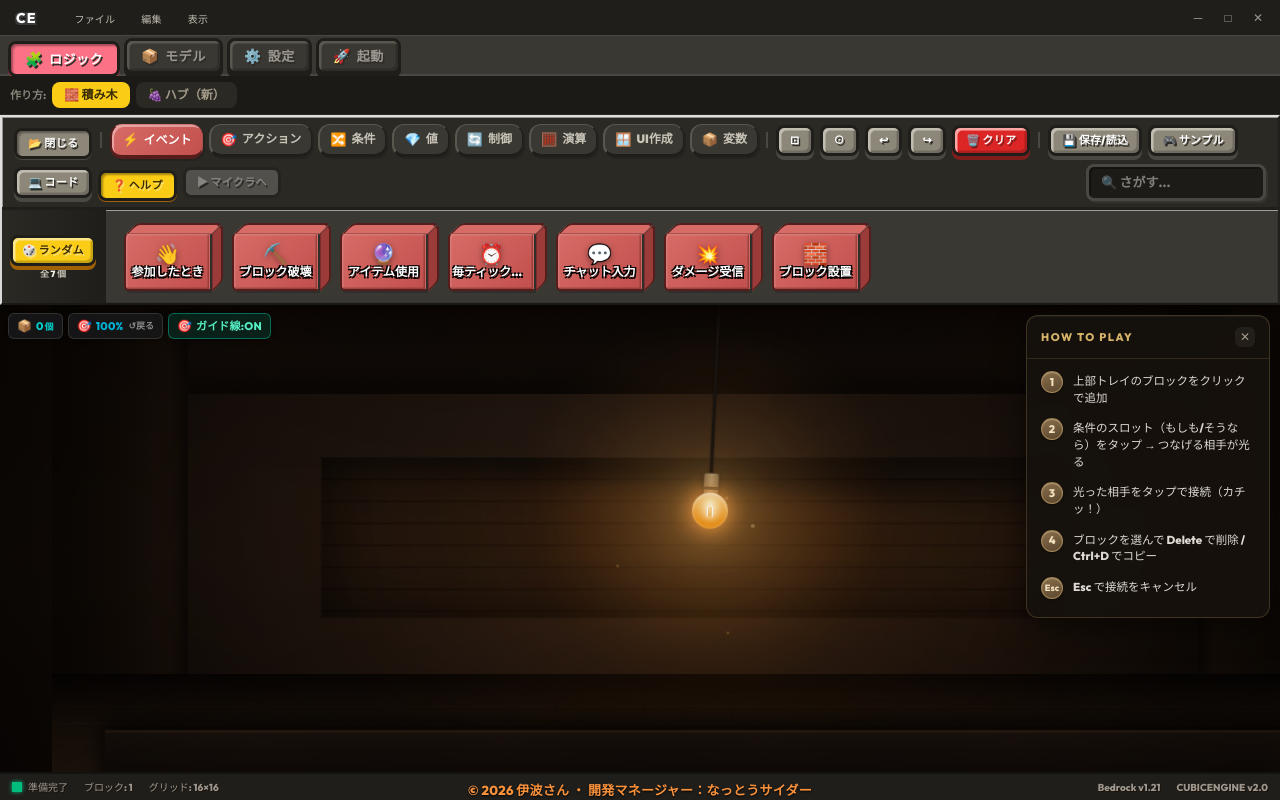
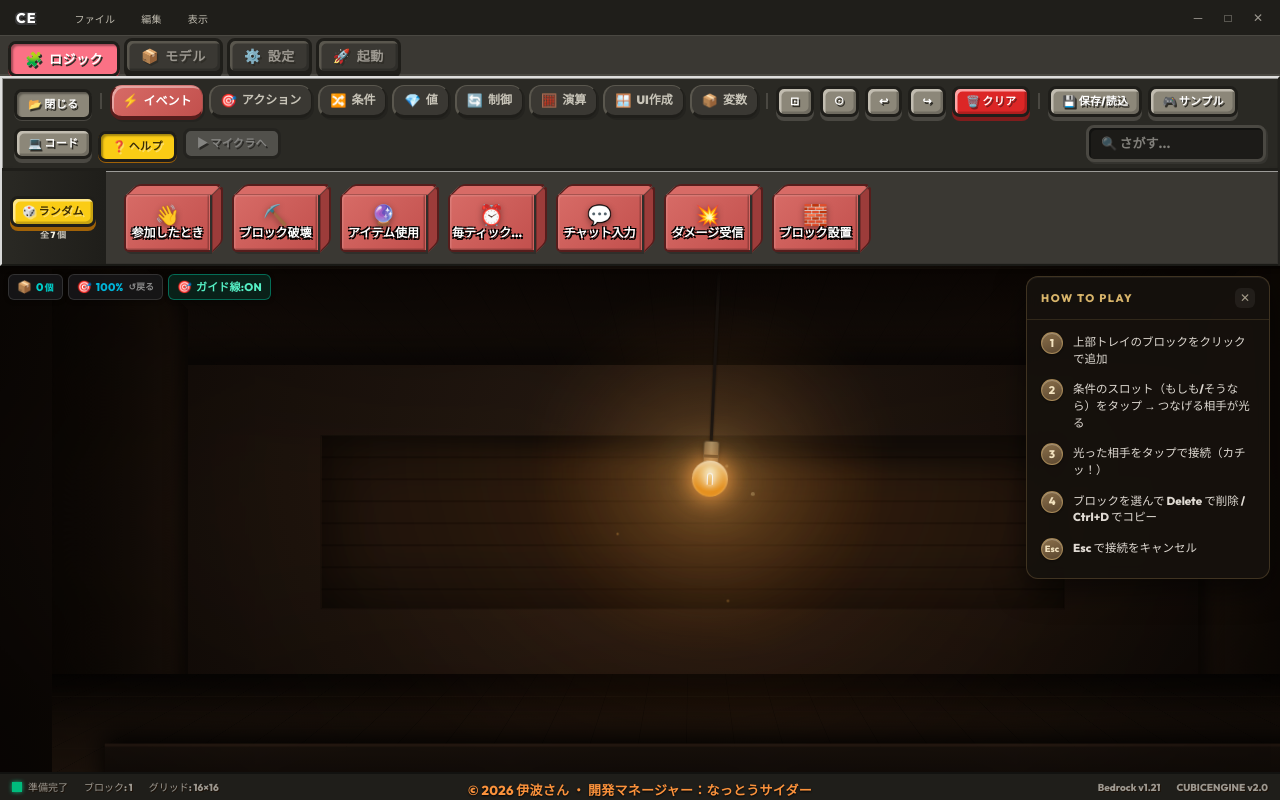
Before and after one commit to hahaCH314/CUBICENGINE, a Next.js app: page /editor in a window 1280 px wide. Built offline with nearby package versions, Linux system fonts and the light colour scheme.

Commit message:
refactor(editor): 作り方トグル撤去（スタート画面の?modeで決定済み）
Co-Authored-By: Claude Opus 4.8 <noreply@anthropic.com>

```diff
--- a/app/editor/page.tsx
+++ b/app/editor/page.tsx
@@ -313,25 +313,10 @@ export default function EditorPage() {
 
       {/* ─ Tab Content ─ */}
       {/* display で切り替えて常にマウント維持 → state が消えない */}
-      <div className="flex-1 overflow-hidden relative flex flex-col" style={{ display: activeTab === "logic" ? "flex" : "none" }}>
-        {/* 作り方の切替：積み木(従来) / 🍇ハブ(新・実験) */}
-        <div style={{ display: "flex", gap: 6, alignItems: "center", padding: "6px 10px", background: "#1b1a17", borderBottom: "1px solid #2a2924", flexShrink: 0 }}>
-          <span style={{ fontSize: 11, fontWeight: 800, color: "#8a857a" }}>作り方:</span>
-          <button type="button" onClick={() => setLogicView("tsumiki")}
-            style={{ fontSize: 12, fontWeight: 800, padding: "4px 12px", borderRadius: 8, cursor: "pointer", border: "none",
-              background: logicView === "tsumiki" ? "#facc15" : "#2a2924", color: logicView === "tsumiki" ? "#3a2c05" : "#a59c8a" }}>
-            🧱 積み木
-          </button>
-          <button type="button" onClick={() => setLogicView("grape")}
-            style={{ fontSize: 12, fontWeight: 800, padding: "4px 12px", borderRadius: 8, cursor: "pointer", border: "none",
-              background: logicView === "grape" ? "#5fe0b8" : "#2a2924", color: logicView === "grape" ? "#0a3a2c" : "#a59c8a" }}>
-            🍇 ハブ（新）
-          </button>
-        </div>
-        <div className="flex-1 relative overflow-hidden">
-          <div style={{ position: "absolute", inset: 0, display: logicView === "tsumiki" ? "block" : "none" }}><LogicPanel /></div>
-          <div style={{ position: "absolute", inset: 0, display: logicView === "grape" ? "block" : "none" }}><GrapePanel /></div>
-        </div>
+      {/* 作り方はスタート画面で選択済み（?mode）。editor内の切替トグルは撤去。 */}
+      <div className="flex-1 overflow-hidden relative" style={{ display: activeTab === "logic" ? "block" : "none" }}>
+        <div style={{ position: "absolute", inset: 0, display: logicView === "tsumiki" ? "block" : "none" }}><LogicPanel /></div>
+        <div style={{ position: "absolute", inset: 0, display: logicView === "grape" ? "block" : "none" }}><GrapePanel /></div>
       </div>
       <div className="flex-1 overflow-hidden relative" style={{ display: activeTab === "model" ? "block" : "none" }}>
         <ModelPanel />
```
